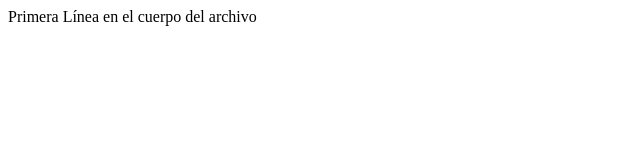
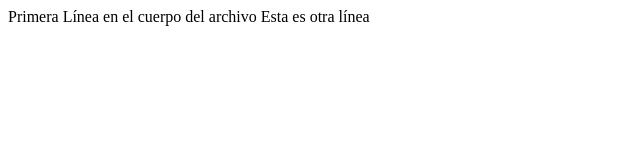
Before and after one commit to RicardoMolanoL/Prueba, a plain HTML site: page index.html in a window 1280 px wide. Shown: the whole page, without its empty margins (0-640 px from the left). Drawn offline with Linux system fonts and the light colour scheme.

Commit message:
Versión 2
Agregando línea 8

```diff
--- a/index.html
+++ b/index.html
@@ -5,5 +5,6 @@
 </head>
 <body>
 Primera Línea en el cuerpo del archivo
+Esta es otra línea
 </body>
 </html>
```
